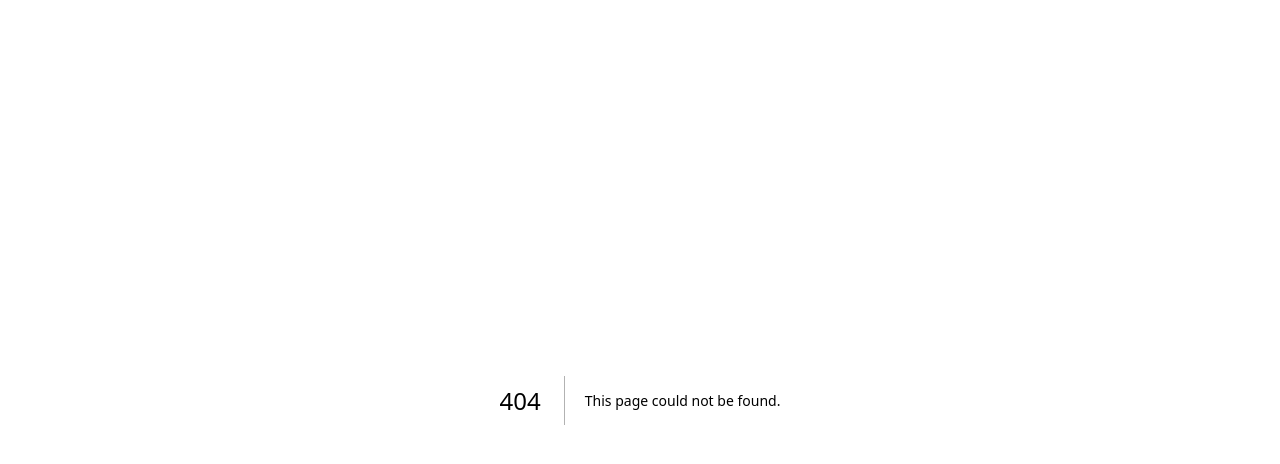
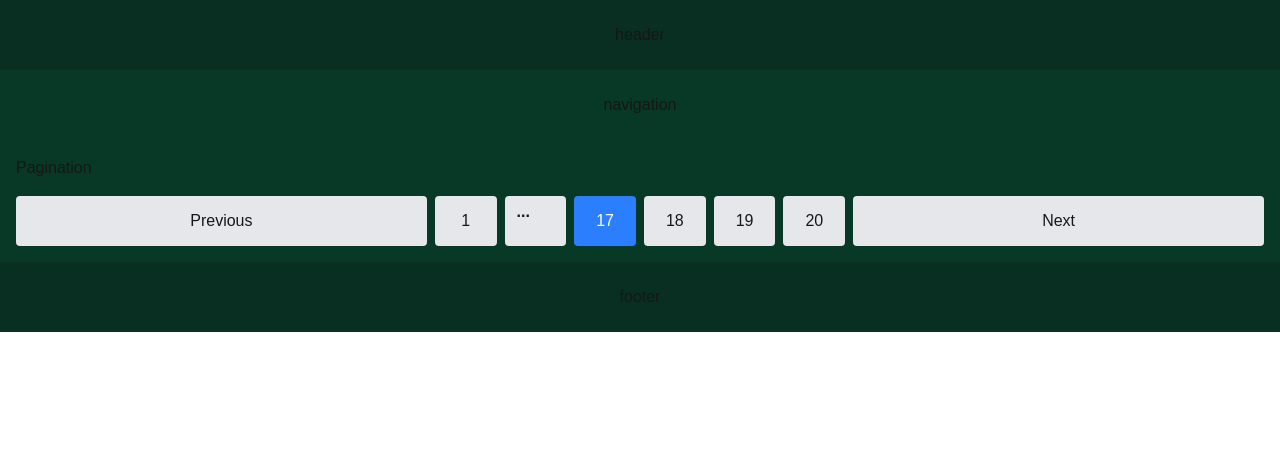
Before and after one commit to fgh64hfhk/next-pages, a Next.js app: page /pagination in a window 1280 px wide. Before the commit this address had no page. Shown: the top 464 px of the page. Built offline with nearby package versions, Linux system fonts and the light colour scheme.

Commit message:
pagination

```diff
--- /dev/null
+++ b/pages/pagination/index.js
@@ -0,0 +1,22 @@
+import QQLayout from "@/layouts/QQLayout";
+import Pagination from "./pagination";
+import { useState } from "react";
+
+export default function Index() {
+  const [pageData, setPageData] = useState({
+    currentPage: 17,
+    totalPages: 20,
+  });
+  return (
+    <div className="w-full flex flex-col gap-y-4 bg-[#073926]">
+      <h1>Pagination</h1>
+      <Pagination
+        currentPage={pageData.currentPage}
+        totalPages={pageData.totalPages}
+        onPageChange={setPageData}
+      />
+    </div>
+  );
+}
+
+Index.getLayout = QQLayout;
--- /dev/null
+++ b/pages/pagination/pagination.js
@@ -0,0 +1,106 @@
+import clsx from "clsx";
+import { useMemo } from "react";
+
+export default function Pagination({
+  currentPage,
+  totalPages,
+  pageSize = 5,
+  totalItems = 25,
+  limit = 5,
+  onPageChange,
+}) {
+  const slicedPages = useMemo(() => {
+    const pages = Array.from({ length: totalPages }, (_, i) => `${i + 1}`);
+
+    if (pages.length <= limit) return pages;
+
+    if (currentPage > limit - 2 && currentPage <= totalPages - (limit - 1)) {
+      const start = pages.slice(0, 1);
+      const middle = ["..."];
+      const rest = pages.slice(currentPage - 2, currentPage + 1);
+      const end = pages.slice(-1);
+      return [...start, ...middle, ...rest, ...middle, ...end];
+    }
+
+    if (currentPage > totalPages - (limit - 1)) {
+      const start = pages.slice(0, 1);
+      const middle = ["..."];
+      const end = pages.slice(totalPages - (limit - 1), totalPages);
+      return [...start, ...middle, ...end];
+    }
+
+    const start = pages.slice(0, limit - 1);
+    const middle = ["..."];
+    const end = pages.slice(-1);
+    return [...start, ...middle, ...end];
+  }, [currentPage, limit, totalPages]);
+
+  const handlePrev = () => {
+    if (currentPage > 1)
+      onPageChange((prev) => ({
+        ...prev,
+        currentPage: prev.currentPage - 1,
+      }));
+  };
+  const handleNext = () => {
+    if (currentPage < totalPages)
+      onPageChange((prev) => ({
+        ...prev,
+        currentPage: prev.currentPage + 1,
+      }));
+  };
+
+  return (
+    <div className="w-full h-[50px] flex items-center space-x-2">
+      <button
+        className="w-[calc(100%/3)] h-full px-3 py-1 rounded bg-gray-200 disabled:opacity-50"
+        onClick={handlePrev}
+        disabled={currentPage === 1}
+      >
+        Previous
+      </button>
+      <div className="w-[calc(100%/3)] h-full flex justify-around items-center gap-2">
+        {slicedPages?.length > 0 &&
+          slicedPages.map((token, idx) => {
+            const page = Number(token);
+            if (token === "...") {
+              return (
+                <span
+                  key={`dot-${idx}`}
+                  className="w-full h-full px-3 py-1 rounded bg-gray-200 font-bold"
+                >
+                  ...
+                </span>
+              );
+            }
+            return (
+              <button
+                key={idx}
+                className={clsx(
+                  "w-full h-full px-3 py-1 rounded",
+                  page === currentPage
+                    ? "bg-blue-500 text-white"
+                    : "bg-gray-200"
+                )}
+                onClick={() =>
+                  onPageChange((prev) => ({
+                    ...prev,
+                    currentPage: page,
+                  }))
+                }
+              >
+                {page}
+              </button>
+            );
+          })}
+      </div>
+      <button
+        className="w-[calc(100%/3)] h-full px-3 py-1 rounded bg-gray-200 disabled:opacity-50"
+        onClick={handleNext}
+        disabled={currentPage === totalPages}
+      >
+        Next
+      </button>
+    </div>
+  );
+}
```
